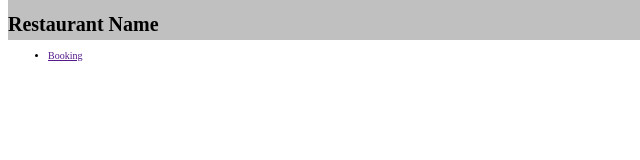
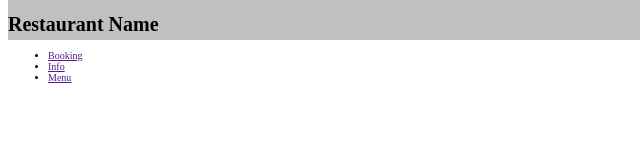
Before and after one commit to oscarbutler/restaurant-booking, a website: page index.html in a window 1280 px wide. Shown: the full height of the page, 0-640 px from the left. Drawn offline with Linux system fonts and the light colour scheme.

Commit message:
Add other sections in the header

```diff
--- a/index.html
+++ b/index.html
@@ -19,6 +19,16 @@
                         Booking
                     </a>
                 </li>
+                <li>
+                    <a href="" class="menu">
+                        Info
+                    </a>
+                </li>
+                <li>
+                    <a href="" class="menu">
+                        Menu
+                    </a>
+                </li>
             </ul>
         </div>
     </header>
```
